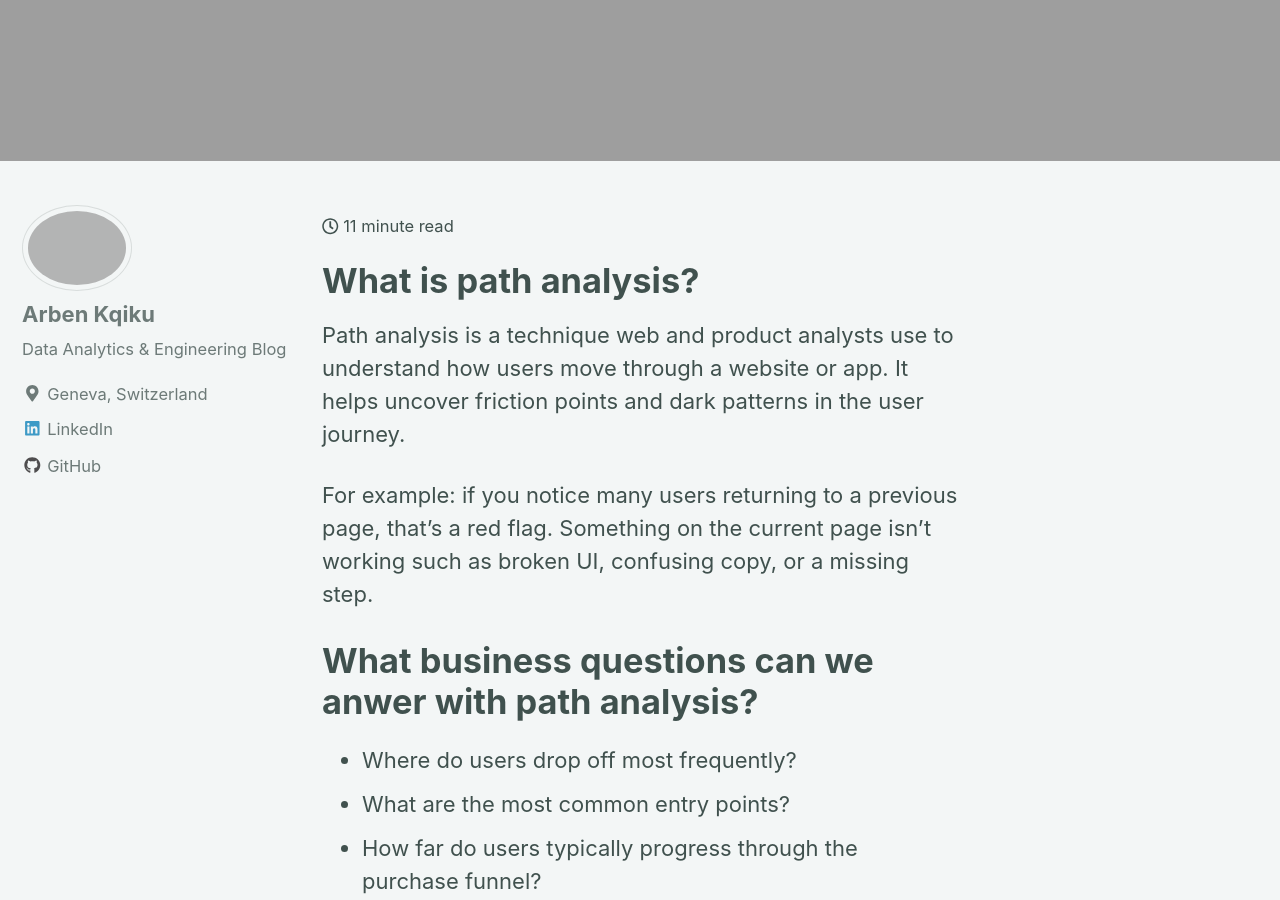
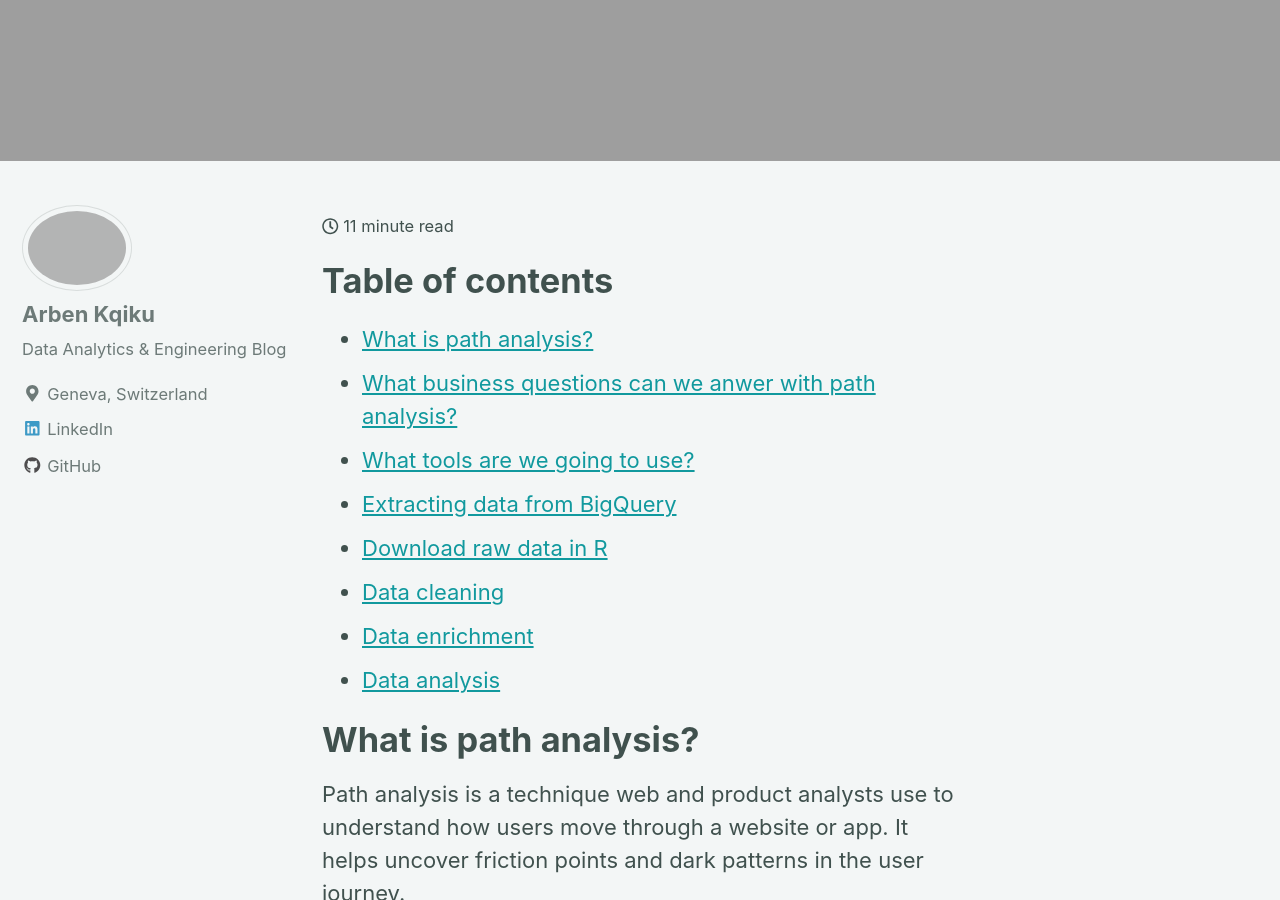
Before and after one commit to ArbenKqiku/arbenkqiku.github.io, a Jekyll site: the page built from _posts/2025-09-29-path-analysis-in-r.md, in a window 1280 px wide and 900 px high, scrolled down 899 px. Built offline with Jekyll 4.4.1, drawn with Linux system fonts in a browser that asks for light colours; nearby versions of some CDN libraries; some of the changed text lies outside the part shown.

Commit message:
Added table of contents

```diff
--- a/_posts/2025-09-29-path-analysis-in-r.md
+++ b/_posts/2025-09-29-path-analysis-in-r.md
@@ -8,6 +8,17 @@ header:
 excerpt: "How to Perform Path Analysis in R with GA4 Data"
 mathjax: "true"
 ---
+
+# Table of contents
+
+- [What is path analysis?](#what-is-path-analysis)
+- [What business questions can we anwer with path analysis?](#what-business-questions-can-we-anwer-with-path-analysis?)
+- [What tools are we going to use?](#what-tools-are-we-going-to-use)
+- [Extracting data from BigQuery](#extracting-data-from-bigquery)
+- [Download raw data in R](#download-raw-data-in-r)
+- [Data cleaning](#data-cleaning)
+- [Data enrichment](#data-enrichment)
+- [Data analysis](#data-analysis)
 
 # What is path analysis?
 
@@ -105,7 +116,7 @@ As you can see, our dataset has over 2M+ rows:
 
 <img src="{{ site.url }}{{ site.baseurl }}/images/article-5-path-analysis/image-1.2.png" alt="linearly separable data">
 
-# Clean the data
+# Data cleaning
 
 We are only interested in how users navigate between pages, not the full URLs. So we can remove the main domain (for example, "https://shop.googlemerchandisestore.com") and keep only the path, such as "/home" or "/products".
 
```
Also changed, not shown: other parts of _posts/2025-09-29-path-analysis-in-r.md (+1 -1 lines).
